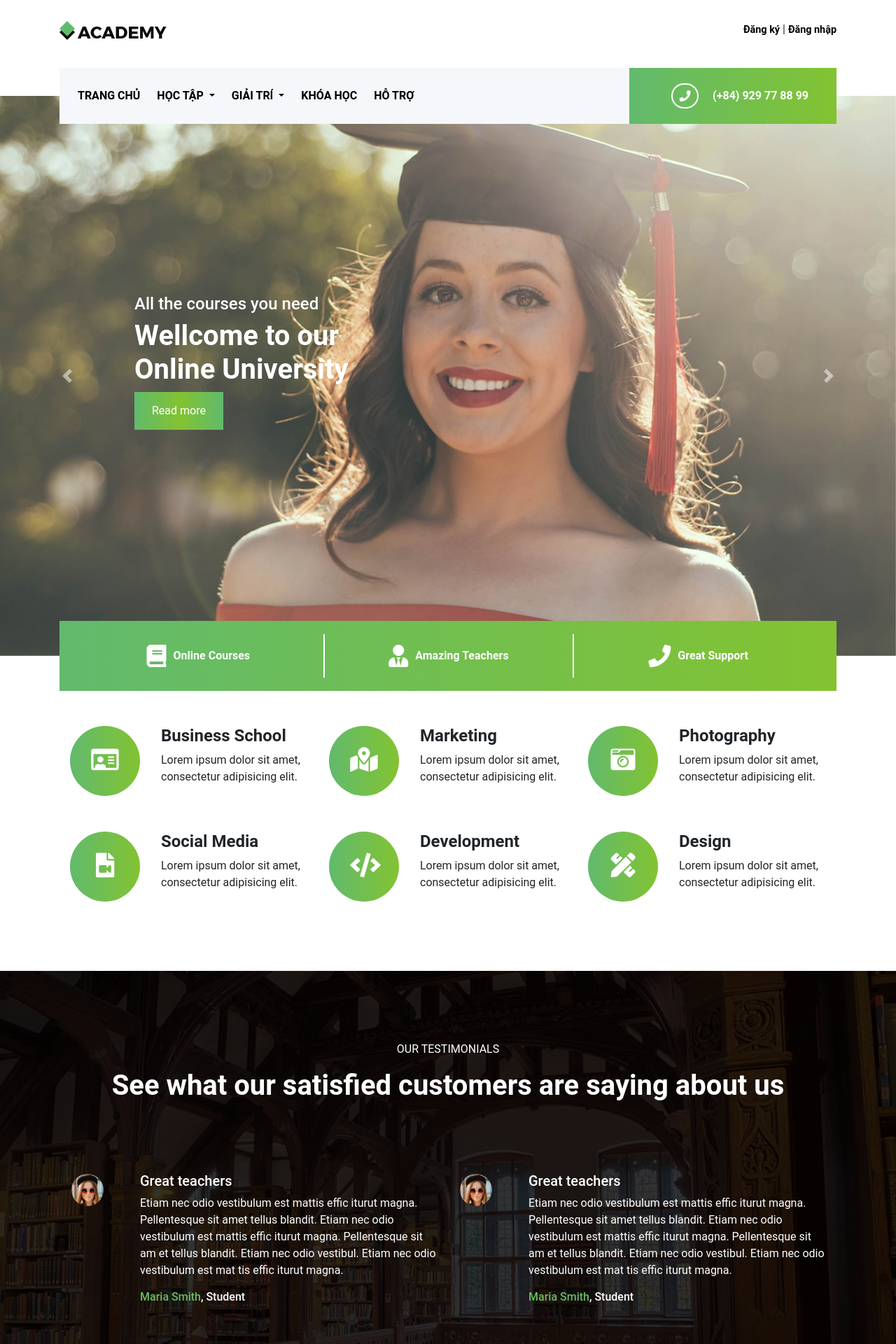
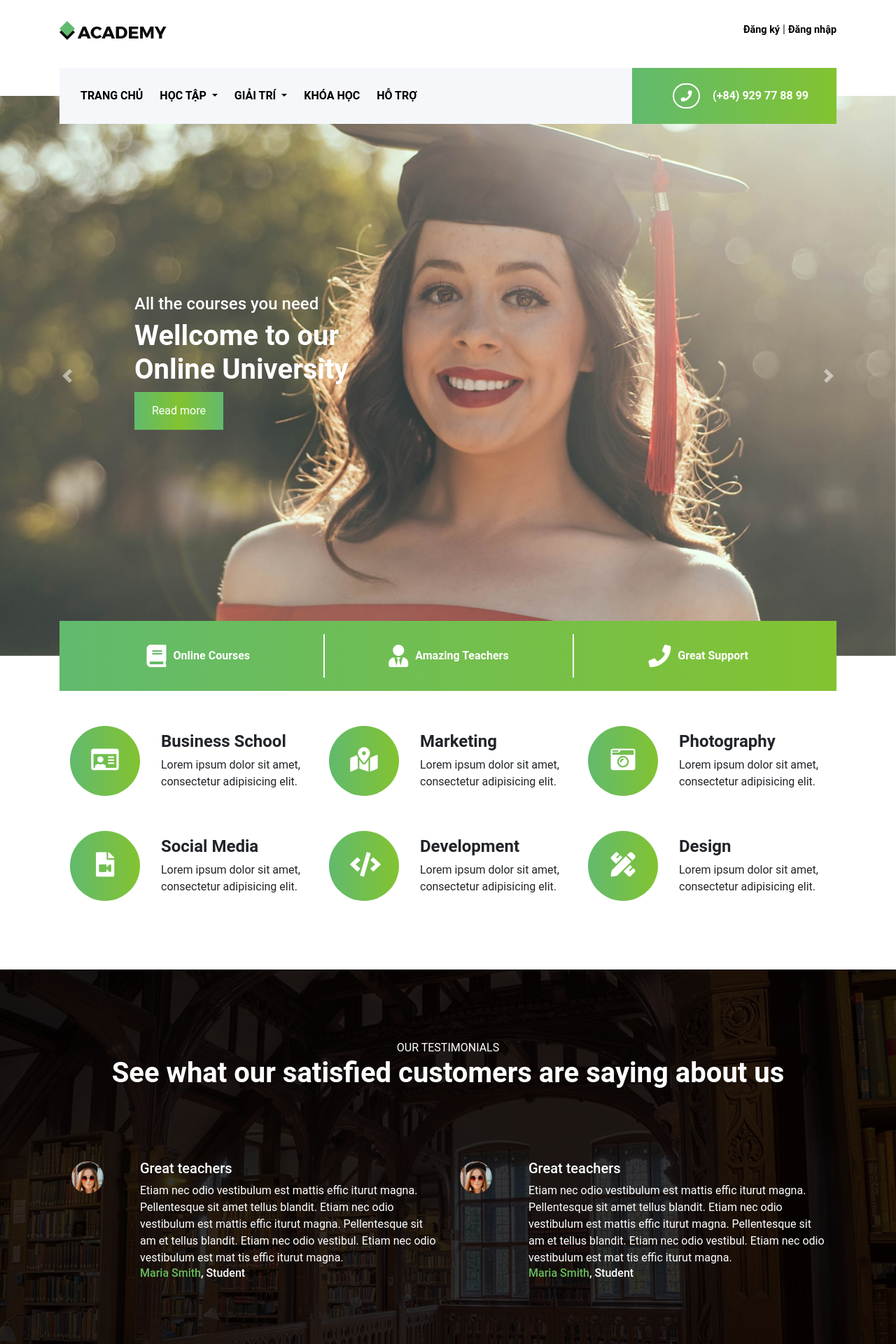
Before and after one commit to huynguyeexn/hn_academy, a PHP site: page /huunhan.index.html in a window 1280 px wide. Shown: the top 1920 px of the page at 70% size. Run offline with PHP 8.4, Linux system fonts and the light colour scheme.

Commit message:
Rút gọn header menu

```diff
--- a/huunhan.index.html
+++ b/huunhan.index.html
@@ -1,6 +1,5 @@
 <!DOCTYPE html>
 <html lang="en">
-
    <head>
       <meta charset="UTF-8">
       <title>ACADEMY - Education online</title>
@@ -13,17 +12,15 @@
       <link rel="stylesheet" href="hn_font/hn_fontawesome/css/all.min.css">
       <!-- STYLE CSS FILE -->
       <link rel="stylesheet" href="huunhan.style.css">
-
       <!-- fancybox css -->
       <link rel="stylesheet" href="hn_css/jquery.fancybox.min.css" />
    </head>
-
    <body>
       <!-- START HEADER -->
       <div class="hn-header">
-    <div class="container">
          <!-- START TOP-HEADER -->
          <div class="hn-top-header d-flex align-items-center">
+            <div class="container">
                <div class="row w-100 d-flex justify-content-between">
                   <div class="hn-header-logo">
                      <img src="hn_images/huunhan-logo.png" alt="">
@@ -34,17 +31,48 @@
                   </div>
                </div>
             </div>
+         </div>
          <!-- END TOP-HEADER -->
+
+         <!-- START MENU LEFT -->
+         <div class="hn-navbar-collapse navbar-collapse collapse d-lg-none" style=""id="navbarToggleExternalContent">
+            <!-- CLOSE MENU -->
+            <button onclick="hide_navbar()">X</button>
+            <ul>
+               <li><a href="">TRANG CHỦ</a></li>
+               <li class="nav-item dropdown">
+                  <a class="nav-link dropdown-toggle" href="#" id="navbarDropdown" role="button" data-toggle="dropdown" aria-haspopup="true" aria-expanded="false">
+                  HỌC TẬP
+                  </a>
+                  <div class="dropdown-menu" aria-labelledby="navbarDropdown">
+                     <a class="dropdown-item" href="#">CÁC BÀI HỌC</a>
+                     <a class="dropdown-item" href="#">CÁC BÀI HỌC</a>
+                     <a class="dropdown-item" href="#">CÁC BÀI HỌC</a>
+                     <a class="dropdown-item" href="#">CÁC BÀI HỌC</a>
+                     <a class="dropdown-item" href="#">CÁC BÀI HỌC</a>
                   </div>
-<div class="hn-navbar-wrap" id="hn-navbar">
+               </li>
+               <li class="nav-item dropdown">
+                  <a class="nav-link dropdown-toggle" href="#" id="navbarDropdown" role="button" data-toggle="dropdown" aria-haspopup="true" aria-expanded="false">
+                  GIẢI TRÍ
+                  </a>
+                  <div class="dropdown-menu" aria-labelledby="navbarDropdown">
+                     <a class="dropdown-item" href="#">LINK 1</a>
+                     <a class="dropdown-item" href="#">LINK 2</a>
+                     <a class="dropdown-item" href="#">LINK 3</a>
+                     <a class="dropdown-item" href="#">LINK 4</a>
+                  </div>
+               </li>
+               <li><a href="">KHÓA HỌC</a></li>
+               <li><a href="">HỖ TRỢ</a></li>
+            </ul>
+         </div>
+         <!-- END MENU LEFT -->
+         <div class="hn-navbar" id="js-sticky">
             <div class="container">
-     <!-- START HEADER-NAVIGATION -->
-     <div class="hn-header-navbar d-flex align-items-center">
-       <div class="row w-100">
-         <div class="hn-header-menu w-100 d-flex justify-content-between">
-           <!-- START MENU -->
-           <nav class="navbar">
-             <!-- NAVBAR TOGGLER -->
+               <div class="hn-header-navbar d-flex align-items-center justify-content-between">
+                  <nav class="hn-menu">
+                     <!-- MENU LEFT TOGGLER -->
                      <button class="navbar-toggler d-block d-lg-none" type="button" data-toggle="collapse" data-target="#navbarToggleExternalContent" aria-controls="navbarToggleExternalContent" aria-expanded="false" aria-label="Toggle navigation">
                      <i class="fas fa-bars"></i>
                      </button>
@@ -77,64 +105,16 @@
                         <li><a href="">HỖ TRỢ</a></li>
                      </ul>
                   </nav>
-<!-- END MENU -->
-<!-- START HEADER-CONTACT -->
                   <div class="hn-header-contact d-flex align-items-center">
- <div class="hn-phone-box">
-   <i class="fas fa-phone icon-telephone"></i>
-</div>
-<span class="d-none d-sm-block">(+84) 929 77 88 99</span>
-</div>
-<!-- END HEADER-CONTACT -->
+                     <i class="fas fa-phone icon-telephone" style="margin: 5px 20px;"></i>
+                     <span class="d-none d-md-block">(+84) 929 77 88 99</span>
                   </div>
                </div>
             </div>
-<!-- END HEADER-NAVIGATION -->
          </div>
       </div>
-<!-- START HEADER-NAVIGATION LEFT -->
-        <!-- MENU HIỂN THỊ BÊN TRÁI MÀN HÌNH
-         DÀNH CHO THIẾT BỊ MÀN HÌNH NHỎ-->
-         <div class="hn-collapse collapse d-lg-none" id="navbarToggleExternalContent">
-            <div class="hn-navbar-collapse navbar-collapse" style="">
-              <!-- CLOSE MENU -->
-              <button onclick="hide_navbar()">X</button>
-              <ul>
-                <li><a href="">TRANG CHỦ</a></li>
-                <li>
-                  <a class="nav-link dropdown-toggle" href="#" role="button" data-toggle="dropdown" aria-haspopup="true" aria-expanded="false">
-                     HỌC TẬP
-                  </a>
-                  <div class="dropdown-menu">
-                    <a class="dropdown-item" href="#">CÁC BÀI HỌC</a>
-                    <a class="dropdown-item" href="#">CÁC BÀI HỌC</a>
-                    <a class="dropdown-item" href="#">CÁC BÀI HỌC</a>
-                    <a class="dropdown-item" href="#">CÁC BÀI HỌC</a>
-                    <a class="dropdown-item" href="#">CÁC BÀI HỌC</a>
-                 </div>
-              </li>
-              <li class="nav-item dropdown">
-               <a class="nav-link dropdown-toggle" href="#" id="navbarDropdown" role="button" data-toggle="dropdown" aria-haspopup="true" aria-expanded="false">
-                  GIẢI TRÍ
-               </a>
-               <div class="dropdown-menu" aria-labelledby="navbarDropdown">
-                 <a class="dropdown-item" href="#">LINK 1</a>
-                 <a class="dropdown-item" href="#">LINK 2</a>
-                 <a class="dropdown-item" href="#">LINK 3</a>
-                 <a class="dropdown-item" href="#">LINK 4</a>
-              </div>
-           </li>
-           <li><a href="">KHÓA HỌC</a></li>
-           <li><a href="">HỖ TRỢ</a></li>
-        </ul>
-     </div>
-  </div>
-  <!-- END HEADER-NAVIGATION LEFT -->
-</div>
       <!-- END HEADER -->
-
-
-<!-- START SLIDE -->
+      <!-- START CAROUSEL -->
       <div class="hn-header-slide">
          <div class="fluid">
             <div id="carouselExampleControls" class="carousel slide" data-ride="carousel">
@@ -180,8 +160,7 @@
             </div>
          </div>
       </div>
-<!-- END SLIDE <-->
-
+      <!-- END CAROUSEL <-->
       <!-- START FEATURES -->
       <div class="hn-features">
          <div class="container">
@@ -296,7 +275,6 @@
          </div>
       </div>
       <!-- END FEATURES <-->
-
       <!-- START hn-review -->
       <div class="hn-review">
          <div class="container">
@@ -584,12 +562,12 @@
                         <h5>GALLERY</h5>
                      </div>
                      <div class="hn-gallery-list d-flex justify-content-between flex-wrap">
-     <a data-fancybox="gallery"  href="hn_images/huunhan-gallery1.jpg" class="gallery-img" title="Gallery Image 1"><img src="hn_images/huunhan-gallery1.jpg" alt=""></a>
-     <a data-fancybox="gallery"  href="hn_images/huunhan-gallery2.jpg" class="gallery-img" title="Gallery Image 2"><img src="hn_images/huunhan-gallery2.jpg" alt=""></a>
-     <a data-fancybox="gallery"  href="hn_images/huunhan-gallery3.jpg" class="gallery-img" title="Gallery Image 3"><img src="hn_images/huunhan-gallery3.jpg" alt=""></a>
-     <a data-fancybox="gallery"  href="hn_images/huunhan-gallery4.jpg" class="gallery-img" title="Gallery Image 4"><img src="hn_images/huunhan-gallery4.jpg" alt=""></a>
-     <a data-fancybox="gallery"  href="hn_images/huunhan-gallery5.jpg" class="gallery-img" title="Gallery Image 5"><img src="hn_images/huunhan-gallery5.jpg" alt=""></a>
-     <a data-fancybox="gallery"  href="hn_images/huunhan-gallery6.jpg" class="gallery-img" title="Gallery Image 6"><img src="hn_images/huunhan-gallery6.jpg" alt=""></a>
+                        <a data-fancybox="gallery" href="hn_images/huunhan-gallery1.jpg" class="gallery-img" title="Gallery Image 1"><img src="hn_images/huunhan-gallery1.jpg" alt=""></a>
+                        <a data-fancybox="gallery" href="hn_images/huunhan-gallery2.jpg" class="gallery-img" title="Gallery Image 2"><img src="hn_images/huunhan-gallery2.jpg" alt=""></a>
+                        <a data-fancybox="gallery" href="hn_images/huunhan-gallery3.jpg" class="gallery-img" title="Gallery Image 3"><img src="hn_images/huunhan-gallery3.jpg" alt=""></a>
+                        <a data-fancybox="gallery" href="hn_images/huunhan-gallery4.jpg" class="gallery-img" title="Gallery Image 4"><img src="hn_images/huunhan-gallery4.jpg" alt=""></a>
+                        <a data-fancybox="gallery" href="hn_images/huunhan-gallery5.jpg" class="gallery-img" title="Gallery Image 5"><img src="hn_images/huunhan-gallery5.jpg" alt=""></a>
+                        <a data-fancybox="gallery" href="hn_images/huunhan-gallery6.jpg" class="gallery-img" title="Gallery Image 6"><img src="hn_images/huunhan-gallery6.jpg" alt=""></a>
                      </div>
                   </div>
                </div>
@@ -600,16 +578,18 @@
                      <div class="hn-footer-box-title">
                         <h5>CONTACT</h5>
                      </div>
-  <div class="contact-item">
+                     <div class="hn-contact-item d-flex flex-row">
                         <i class="fas fa-map-marker-alt"></i>
                         <p>4127/ 5B-C Mislane Road, Gibraltar, UK</p>
                      </div>
-  <div class="contact-item">
+                     <div class="hn-contact-item d-flex flex-row">
                         <i class="fas fa-phone"></i>
+                        <div class="row">
                            <p>Main: 203-808-8613</p>
                            <p>Office: 203-808-8648</p>
                         </div>
-  <div class="contact-item">
+                     </div>
+                     <div class="hn-contact-item d-flex flex-row">
                         <i class="fas fa-envelope-open-text"></i>
                         <p>office@yourbusiness.com</p>
                      </div>
@@ -632,19 +612,14 @@
       </div>
       <!-- END FOOTER COPYRIGHT -->
    </body>
-
    <!-- jquery.slim.min.js -->
    <script src="hn_js/jquery-3.4.0.slim.min.js"></script>
-
    <!-- jquery -->
    <script src="hn_js/jquery-3.4.0.min.js"></script>
-
    <!-- fancybox script -->
    <script src="hn_js/jquery.fancybox.min.js"></script>
-
    <!-- popper js -->
    <script src="hn_js/popper.min.js"></script>
-
    <!-- bootstrap.min.js -->
    <script src="hn_js/hn_bootstrap_js/bootstrap.min.js"></script>
    <!-- STICKY,SHOW HIDE NAVBAR SCRIPT -->
@@ -653,15 +628,15 @@
           myFunction()
       };
       var top_header = document.getElementsByClassName("hn-top-header")[0];
- var navbar = document.getElementById("hn-navbar");
+      var navbar = document.getElementById("js-sticky");
       var sticky = navbar.offsetTop + 40;
 
       function myFunction() {
           if (window.pageYOffset >= sticky) {
-      navbar.classList.add("sticky"), top_header.style.padding = "30px 0px 80px 0px", document.getElementById("hn-navbar").style.transform = "translateY(0%)"
+              navbar.classList.add("sticky"), top_header.style.padding = "30px 0px 80px 0px", navbar.style.transform = "translateY(0%)"
           } else {
               navbar.classList.remove("sticky"), top_header.style.padding = "30px 0px 0px 0px";
-      document.getElementById("hn-navbar").style.transform = "translateY(50%)"
+              navbar.style.transform = "translateY(50%)"
           }
       }
 
@@ -670,5 +645,4 @@ function hide_navbar() {
           a.classList.remove("show")
       };
    </script>
-
 </html>
--- a/huunhan.style.css
+++ b/huunhan.style.css
@@ -10,7 +10,9 @@ body {
 .nav-link {
 	padding: 0
 }
-
+p{
+	margin: 0;
+}
 a {
 	color: #000
 }
@@ -52,7 +54,7 @@ a {
 
 
 /* START NAVIGATION */
-.hn-navbar-wrap {
+.hn-navbar{
 	position: relative;
 	z-index: 100;
 	transform: translateY(50%)
@@ -63,7 +65,7 @@ a {
 	background: -moz-linear-gradient(left, #f5f7fa 54%, #83c331 58%, #83c331 100%);
 	background: -webkit-linear-gradient(left, #f5f7fa 54%, #83c331 58%, #83c331 100%);
 	background: linear-gradient(to right, #f5f7fa 54%, #83c331 58%, #83c331 100%);
-	z-index: 1000;
+	z-index: 999;
 	position: fixed!important;
 	top: 0;
 	width: 100%
@@ -75,28 +77,31 @@ a {
 	background-color: #f5f7fa
 }
 /* START MENU*/
-.hn-header-menu ul {
+.hn-menu {
+	margin-left: 20px;
+}
+.hn-menu ul {
 	margin: 0;
 	padding: 0
 }
 
-.hn-header-menu ul li {
+.hn-menu ul li {
 	display: inline-block
 }
 
-.hn-header-menu ul li a {
+.hn-menu ul li a {
 	font-weight: 700;
 	color: #000;
 	padding: 0 10px
 }
 
-.hn-header-menu ul li a:hover {
+.hn-menu ul li a:hover {
 	color: #69bc5f;
 	text-decoration: none;
 	transition: all .5s
 }
 
-.navbar .dropdown-item {
+.hn-menu .dropdown-item {
 	padding: 10px 20px!important
 }
 
@@ -185,23 +190,13 @@ a {
 
 /*START HEADER CONTACT*/
 .hn-header-contact {
-	padding: 0;
 	padding: 0 40px;
 	height: 80px;
 	color: #fff;
 	font-weight: 700;
 	background: linear-gradient(to right, #61ba6d, #83c331)
 }
-
-.hn-header-contact .hn-phone-box {
-	background: 0 0;
-	display: inline-block;
-	margin: 5px 20px;
-	padding: 2px;
-	border-radius: 50%
-}
-
-.hn-header-contact .hn-phone-box i {
+.hn-header-contact i {
 	display: inline-block;
 	border-radius: 60px;
 	box-shadow: 0 0 0 2px rgba(255, 255, 255, 1);
@@ -453,7 +448,9 @@ END HEADER
 	background-color: #232323;
 	padding: 100px 0 50px 0
 }
-
+.hn-footer i{
+	color: white;
+}
 .hn-footer-box {
 	margin-bottom: 100px
 }
@@ -490,6 +487,17 @@ END HEADER
 	max-width: 30%;
 	margin-bottom: 15px
 }
+.hn-contact-item {
+    margin-bottom: 20px;
+}
+.hn-contact-item p{
+	margin: 0;
+}
+.hn-contact-item i{
+    font-size: 20px;
+    margin-right: 15px;
+    padding-top: 7px;
+}
 /*END FOOTER*/
 
 
```
Lines whose indentation alone changed are shown as unchanged.
